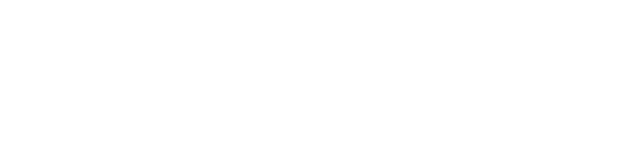
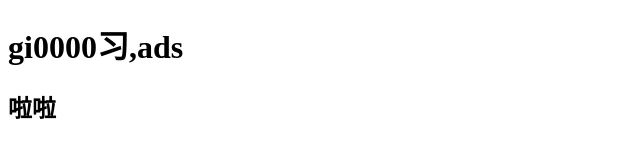
Before and after one commit to LIACDL/git, a plain HTML site: page index.html in a window 1280 px wide. Shown: the whole page, without its empty margins (0-640 px from the left). Drawn offline with Linux system fonts and the light colour scheme.

Commit message:
修改了index

```diff
--- a/index.html
+++ b/index.html
@@ -5,5 +5,8 @@
 		<title></title>
 	</head>
 	<body>
+		<h1>gi0000习,ads</h1>
+
+		<h2>啦啦</h2>
 	</body>
 </html>
```
